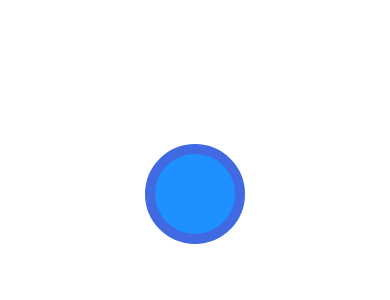
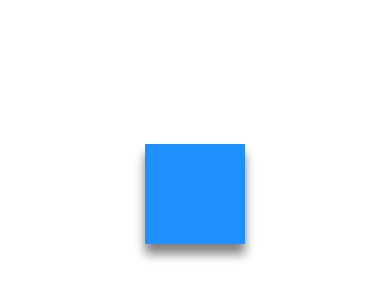
Before and after one commit to gkinfotech/RN-Mosh-Fundas-2022, a React Native app: screen / in a window 390 px wide. Shown: the part 228-528 px from the top of the page. Built offline with nearby package versions, Linux system fonts and the light colour scheme.

Commit message:
RN_Mosh_FC_03_Styling_03_Shadows

```diff
--- a/App.js
+++ b/App.js
@@ -2,8 +2,10 @@ import {View, Text, StyleSheet, SafeAreaView, Image} from 'react-native';
 import React from 'react';
 
 export default function App() {
-  //Borders
+  //03. Shadows
   // To make view as circle widhr,Height100 and borderRadius=50
+  // IOS -> Shadow Radius
+  //Android -> elevation
   return (
     <View style={styles.container}>
       <View
@@ -11,9 +13,11 @@ export default function App() {
           backgroundColor: 'dodgerblue',
           width: 100,
           height: 100,
-          borderWidth: 10,
-          borderColor: 'royalblue',
-          borderRadius: 50,
+          shadowColor: 'grey',
+          shadowOffset: {width: 0, height: 10},
+          shadowOpacity: 1,
+          shadowRadius: 10,
+          elevation: 30,
         }}
       />
     </View>
```
